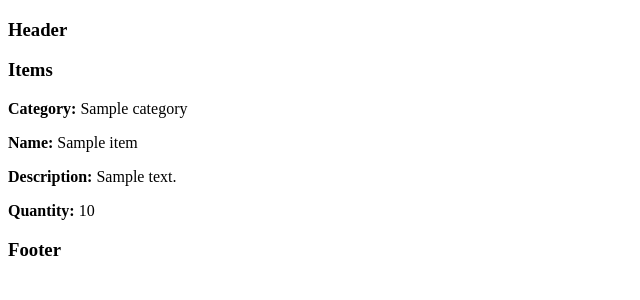
After one commit to aledejesus/item_catalog, a Flask app: page /items/1 in a window 1280 px wide. The commit adds this page. Shown: the top 300 px of the page, without its empty margins (0-640 px from the left). Run offline with Flask 2, Linux system fonts and the light colour scheme; tables that the repository leaves empty hold one stand-in row (values such as "Sample post"); parts of the project's set-up code (start-up, migrations or seed data) failed here and were passed over.

Commit message:
feat: Create Item details page
View and template was created to show Item details. Also, template
folders were restructured to fix an implementation error where
blueprint views were rendering the templates with the same name
but in another blueprint.

Resolves: #16

```diff
--- a/catalog/__init__.py
+++ b/catalog/__init__.py
@@ -6,4 +6,5 @@ from catalog.items.models import Item  # noqa: F401
 
 # Import blueprints
 from catalog.categories.views import categories_bp  # noqa: F401
+from catalog.items.views import items_bp  # noqa: F401
 from catalog.home.views import home_bp  # noqa: F401
--- a/catalog/app.py
+++ b/catalog/app.py
@@ -15,7 +15,7 @@ def create_app(config='catalog.config.ProductionConfig'):
     reg_bps(app)
 
     # Import models (for migration purposes)
-    from . import Category, Item
+    from . import Category, Item  # noqa: F401
 
     # Initialize extensions
     db.init_app(app)
@@ -25,7 +25,8 @@ def create_app(config='catalog.config.ProductionConfig'):
 
 
 def reg_bps(app):
-    from . import categories_bp, home_bp
+    from . import categories_bp, items_bp, home_bp
 
     app.register_blueprint(categories_bp, url_prefix='/categories')
+    app.register_blueprint(items_bp, url_prefix='/items')
     app.register_blueprint(home_bp)
--- a/catalog/categories/views.py
+++ b/catalog/categories/views.py
@@ -2,7 +2,7 @@ from flask import Blueprint, render_template, abort
 from sqlalchemy.orm import joinedload
 from .models import Category
 
-categories_bp = Blueprint('categories', __name__, template_folder='templates')
+categories_bp = Blueprint('categories', __name__)
 
 
 @categories_bp.route('/')
@@ -16,6 +16,7 @@ def details(cid):
     category = Category.query.options(joinedload(Category.items)).get(cid)
 
     if category:
-        return render_template('details.html', category=category)
+        return render_template(
+            'categories/details.html', category=category)
     else:
         abort(404)
--- /dev/null
+++ b/catalog/items/views.py
@@ -0,0 +1,15 @@
+from flask import Blueprint, render_template, abort
+from sqlalchemy.orm import joinedload
+from .models import Item
+
+items_bp = Blueprint('items', __name__)
+
+
+@items_bp.route('/<int:iid>')
+def details(iid):
+    item = Item.query.options(joinedload(Item.category)).get(iid)
+
+    if item:
+        return render_template('items/details.html', item=item)
+    else:
+        abort(404)
--- a/catalog/categories/templates/details.html
+++ b/catalog/templates/categories/details.html
@@ -6,7 +6,9 @@
   <p>{{ category.description }}</p>
   <ul>
     {% for item in category.items %}
-      <li>{{item.name}}</li>
+      <li><a href="{{ url_for('items.details', iid=item.id) }}">
+        {{item.name}}
+      </a></li>
     {% endfor %}
   </ul>
 {% endblock %}
--- /dev/null
+++ b/catalog/templates/items/details.html
@@ -0,0 +1,9 @@
+{% extends "base.html" %}
+
+{% block content %}
+  <h3>Items</h3>
+  <p><b>Category:</b> {{ item.category.name }}</p>
+  <p><b>Name:</b> {{ item.name }}</p>
+  <p><b>Description:</b> {{ item.description }}</p>
+  <p><b>Quantity:</b> {{ item.quantity }}</p>
+{% endblock %}
```
Also changed, not shown: catalog/templates/categories/index.html (renamed from catalog/categories/templates/index.html).
